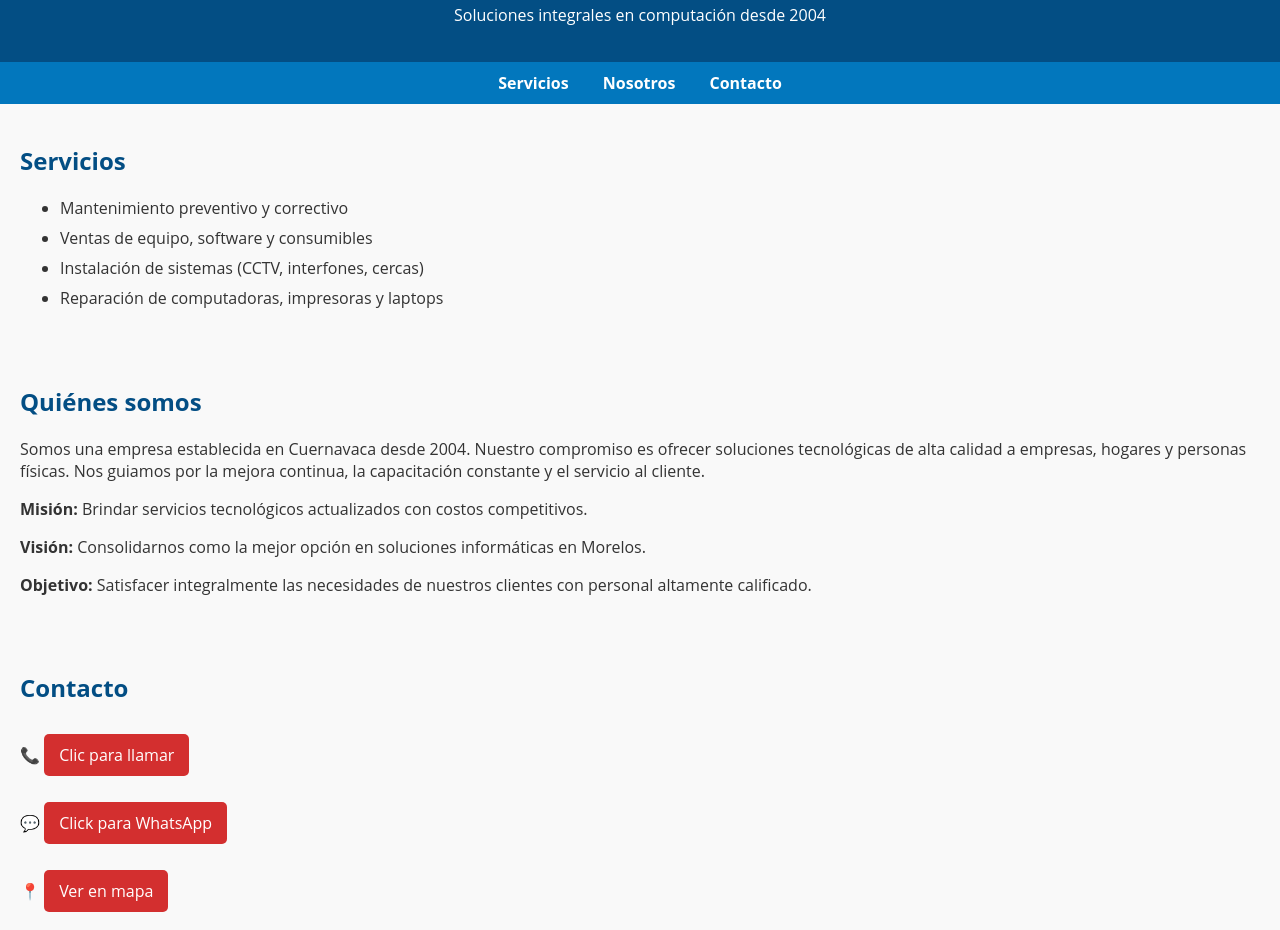
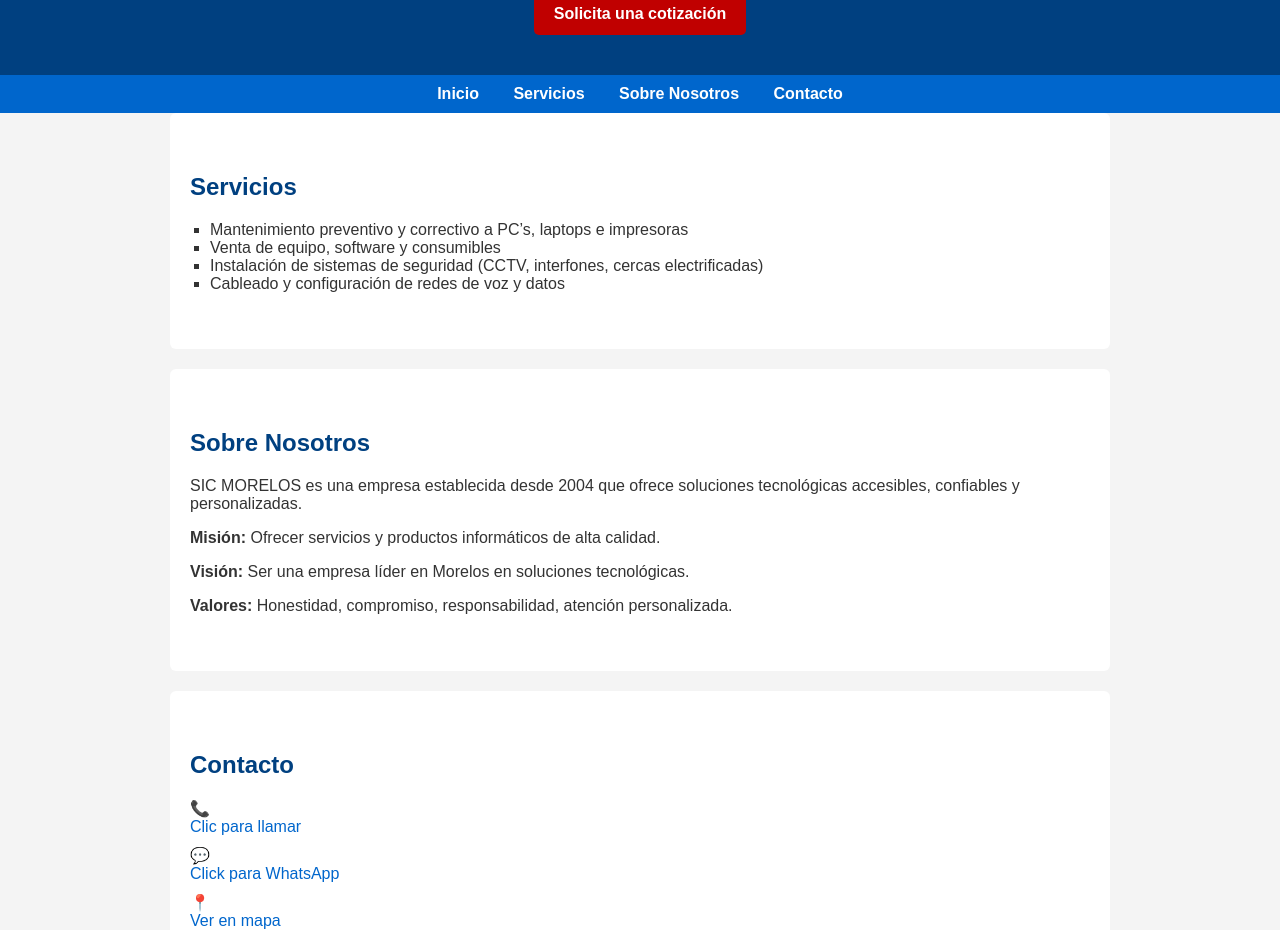
Before and after one commit to SICMORELOS/SICMORELOS, a plain HTML site: page index.html in a window 1280 px wide. Shown: the part 187-1117 px from the top of the page. Drawn offline with Linux system fonts and the light colour scheme.

Commit message:
Add files via upload

```diff
--- a/index.html
+++ b/index.html
@@ -2,109 +2,142 @@
 <html lang="es">
 <head>
   <meta charset="UTF-8" />
-  <meta name="viewport" content="width=device-width, initial-scale=1.0"/>
+  <meta name="viewport" content="width=device-width, initial-scale=1.0" />
   <title>SIC MORELOS</title>
-  <link rel="icon" href="logo-sicmorelos.png" type="image/png" />
   <style>
+    /* ESTILOS CSS INTEGRADOS */
+
     body {
-      font-family: 'Open Sans', sans-serif;
-      background-color: #f9f9f9;
-      color: #333;
+      font-family: Arial, sans-serif;
       margin: 0;
       padding: 0;
+      background-color: #f4f4f4;
+      color: #333;
     }
+
     header {
-      background-color: #034e84;
-      color: white;
-      padding: 20px;
+      background-color: #004080;
+      color: #fff;
       text-align: center;
+      padding: 40px 20px;
     }
-    header img {
-      max-height: 80px;
+
+    header h1 {
+      margin-bottom: 10px;
+      font-size: 32px;
     }
+
+    header p {
+      font-size: 18px;
+      margin: 5px 0;
+    }
+
+    .cta-button {
+      display: inline-block;
+      background-color: #c00000;
+      color: #fff;
+      padding: 12px 20px;
+      margin-top: 20px;
+      font-weight: bold;
+      text-decoration: none;
+      border-radius: 5px;
+    }
+
     nav {
-      background-color: #0277bd;
+      background-color: #0066cc;
       padding: 10px;
       text-align: center;
     }
+
     nav a {
-      color: white;
+      color: #fff;
       margin: 0 15px;
       text-decoration: none;
       font-weight: bold;
     }
+
     section {
-      padding: 20px;
+      padding: 40px 20px;
+      max-width: 900px;
+      margin: auto;
+      background-color: #fff;
+      margin-bottom: 20px;
+      border-radius: 6px;
     }
-    h2 {
-      color: #034e84;
+
+    section h2 {
+      color: #004080;
+      margin-bottom: 20px;
     }
-    ul li {
-      margin-bottom: 8px;
+
+    ul {
+      list-style-type: square;
+      padding-left: 20px;
     }
+
+    .contact-links a {
+      display: block;
+      margin-bottom: 10px;
+      color: #0066cc;
+      text-decoration: none;
+    }
+
     footer {
-      background-color: #034e84;
-      color: white;
+      background-color: #002f5e;
+      color: #fff;
       text-align: center;
       padding: 15px;
-    }
-    a.button {
-      display: inline-block;
-      padding: 10px 15px;
-      background-color: #d32f2f;
-      color: white;
-      text-decoration: none;
-      border-radius: 5px;
-      margin-top: 10px;
     }
   </style>
 </head>
 <body>
   <header>
-    <img src="logo-sicmorelos.png" alt="SIC MORELOS" />
     <h1>SIC MORELOS</h1>
     <p>Soluciones integrales en computación desde 2004</p>
+    <p>Mantenimiento, ventas, instalación y reparación</p>
+    <a href="#contacto" class="cta-button">Solicita una cotización</a>
   </header>
 
   <nav>
+    <a href="#inicio">Inicio</a>
     <a href="#servicios">Servicios</a>
-    <a href="#nosotros">Nosotros</a>
+    <a href="#nosotros">Sobre Nosotros</a>
     <a href="#contacto">Contacto</a>
   </nav>
 
   <section id="servicios">
     <h2>Servicios</h2>
     <ul>
-      <li>Mantenimiento preventivo y correctivo</li>
-      <li>Ventas de equipo, software y consumibles</li>
-      <li>Instalación de sistemas (CCTV, interfones, cercas)</li>
-      <li>Reparación de computadoras, impresoras y laptops</li>
+      <li>Mantenimiento preventivo y correctivo a PC’s, laptops e impresoras</li>
+      <li>Venta de equipo, software y consumibles</li>
+      <li>Instalación de sistemas de seguridad (CCTV, interfones, cercas electrificadas)</li>
+      <li>Cableado y configuración de redes de voz y datos</li>
     </ul>
   </section>
 
   <section id="nosotros">
-    <h2>Quiénes somos</h2>
+    <h2>Sobre Nosotros</h2>
     <p>
-      Somos una empresa establecida en Cuernavaca desde 2004. Nuestro compromiso es ofrecer soluciones tecnológicas de alta calidad a empresas, hogares y personas físicas. Nos guiamos por la mejora continua, la capacitación constante y el servicio al cliente.
+      SIC MORELOS es una empresa establecida desde 2004 que ofrece soluciones tecnológicas accesibles, confiables y personalizadas.
     </p>
-    <p><strong>Misión:</strong> Brindar servicios tecnológicos actualizados con costos competitivos.</p>
-    <p><strong>Visión:</strong> Consolidarnos como la mejor opción en soluciones informáticas en Morelos.</p>
-    <p><strong>Objetivo:</strong> Satisfacer integralmente las necesidades de nuestros clientes con personal altamente calificado.</p>
+    <p><strong>Misión:</strong> Ofrecer servicios y productos informáticos de alta calidad.</p>
+    <p><strong>Visión:</strong> Ser una empresa líder en Morelos en soluciones tecnológicas.</p>
+    <p><strong>Valores:</strong> Honestidad, compromiso, responsabilidad, atención personalizada.</p>
   </section>
 
   <section id="contacto">
     <h2>Contacto</h2>
-    <p>📞 <a href="tel:7772893806" class="button">Clic para llamar</a></p>
-    <p>💬 <a href="https://wa.me/527772893806" target="_blank" class="button">Click para WhatsApp</a></p>
-    <p>📍 <a href="https://www.google.com/maps?q=Calle+Pradera+baja+100,+interior+A,+Col.+La+Pradera,+Cuernavaca+Morelos" target="_blank" class="button">Ver en mapa</a></p>
+    <div class="contact-links">
+      📞 <a href="tel:7772893806">Clic para llamar</a>
+      💬 <a href="https://wa.me/527772893806" target="_blank">Click para WhatsApp</a>
+      📍 <a href="https://www.google.com/maps?q=Calle+Pradera+baja+100,+interior+A,+Col.+La+Pradera,+Cuernavaca+Morelos" target="_blank">Ver en mapa</a>
+    </div>
     <p>📧 Correo: <a href="mailto:info@sicmorelos.com">info@sicmorelos.com</a></p>
     <p>🏠 Dirección: Calle Pradera baja Nº 100, interior A, Col. La Pradera, Cuernavaca, Morelos. C.P. 62170</p>
   </section>
 
   <footer>
-    <p>&copy; 2025 SIC MORELOS. Todos los derechos reservados.</p>
-    <p>Tel: 777 289 3806 | Correo: info@sicmorelos.com</p>
-    <p>Ubicación: Cuernavaca, Morelos</p>
+    <p>&copy; 2024 SIC MORELOS. Todos los derechos reservados.</p>
   </footer>
 </body>
 </html>
--- /dev/null
+++ b/style.css
@@ -0,0 +1,87 @@
+/* Reset básico */
+body {
+  font-family: Arial, sans-serif;
+  margin: 0;
+  padding: 0;
+  background-color: #f4f4f4;
+  color: #333;
+}
+
+/* Encabezado */
+header {
+  background-color: #004080;
+  color: #fff;
+  text-align: center;
+  padding: 40px 20px;
+}
+
+header h1 {
+  margin-bottom: 10px;
+  font-size: 32px;
+}
+
+header p {
+  font-size: 18px;
+}
+
+.cta-button {
+  display: inline-block;
+  background-color: #c00000;
+  color: #fff;
+  padding: 12px 20px;
+  margin-top: 20px;
+  font-weight: bold;
+  text-decoration: none;
+  border-radius: 5px;
+}
+
+/* Navegación */
+nav {
+  background-color: #0066cc;
+  padding: 10px;
+  text-align: center;
+}
+
+nav a {
+  color: #fff;
+  margin: 0 15px;
+  text-decoration: none;
+  font-weight: bold;
+}
+
+/* Secciones */
+section {
+  padding: 40px 20px;
+  max-width: 900px;
+  margin: auto;
+  background-color: #fff;
+  margin-bottom: 20px;
+  border-radius: 6px;
+}
+
+section h2 {
+  color: #004080;
+  margin-bottom: 20px;
+}
+
+/* Listas */
+ul {
+  list-style-type: square;
+  padding-left: 20px;
+}
+
+/* Enlaces de contacto */
+.contact-links a {
+  display: block;
+  margin-bottom: 10px;
+  color: #0066cc;
+  text-decoration: none;
+}
+
+/* Pie de página */
+footer {
+  background-color: #002f5e;
+  color: #fff;
+  text-align: center;
+  padding: 15px;
+}
```
